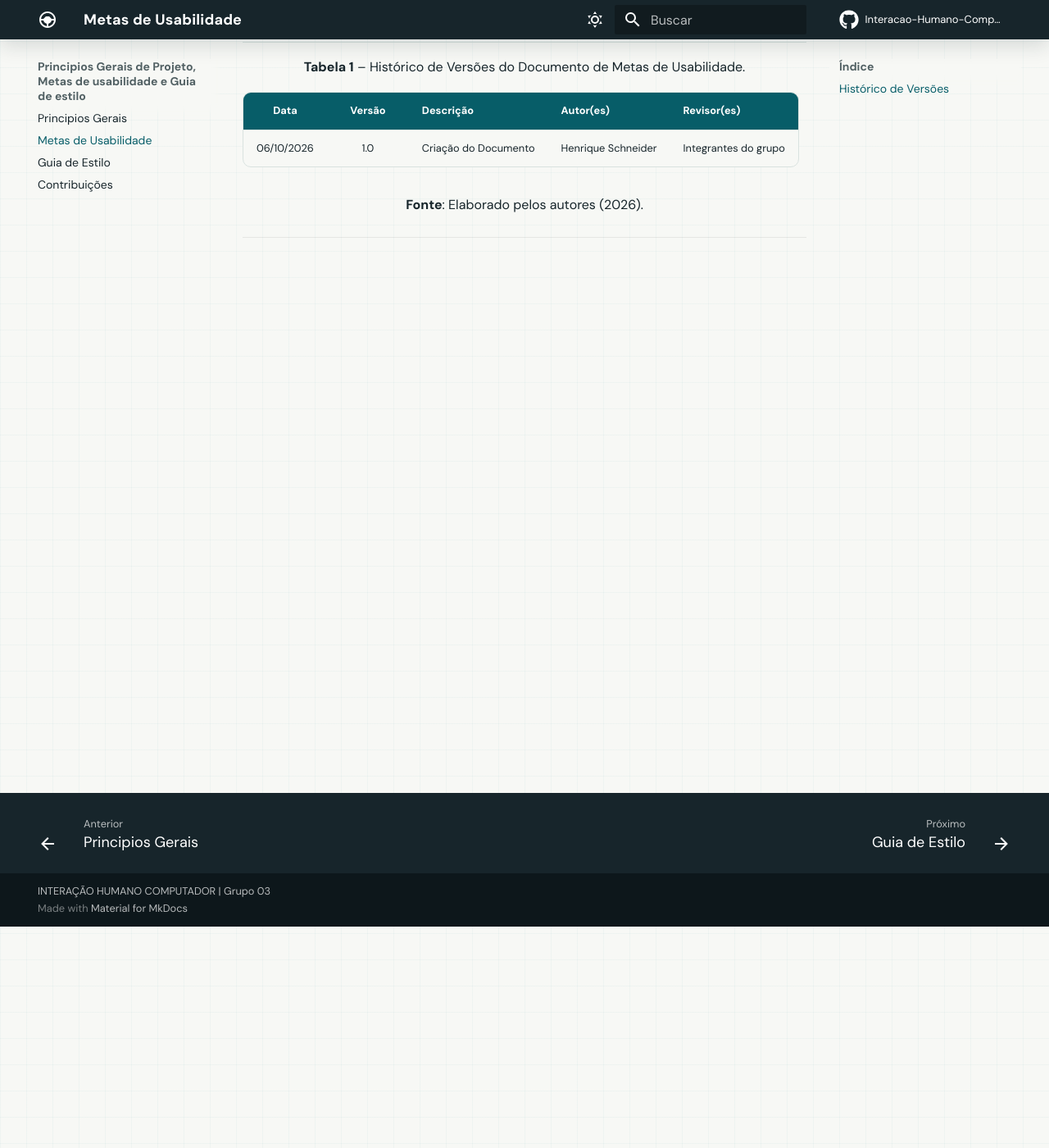
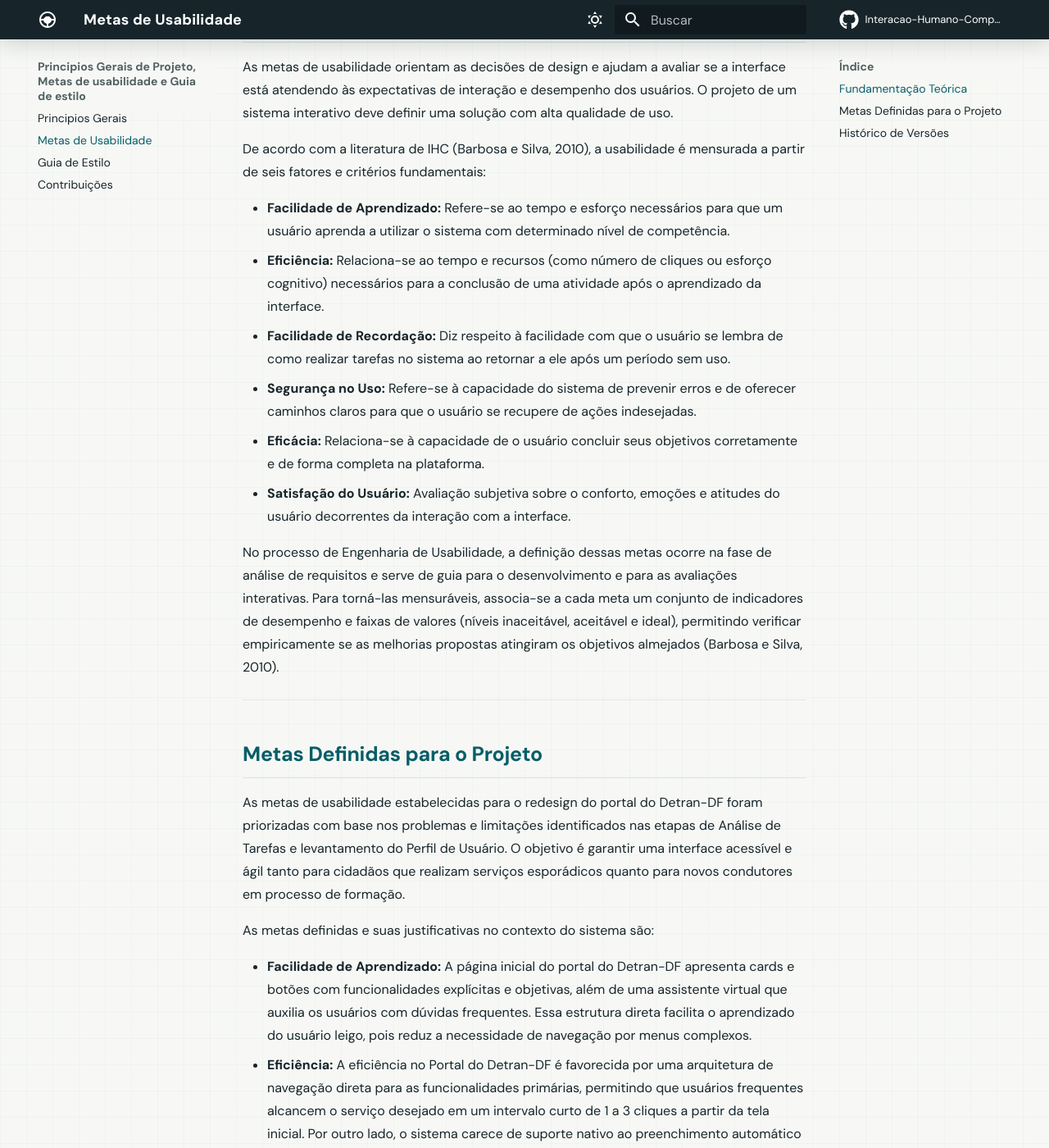
Before and after one commit to Interacao-Humano-Computador/2026.2-Grupo03, an MkDocs documentation site: the page built from docs/guia-estilo/metas/metas.md, in a window 1280 px wide and 1400 px high, scrolled down 270 px. Shown: the whole window at 82% size. Built offline with MkDocs 1.6.1 and Material for MkDocs 9.7.7, drawn with Linux system fonts in a browser that asks for light colours; comment, search, counter and statistics services are not loaded; some of the changed text lies outside the part shown.

Commit message:
docs: adiciona fundamentacao teórica e metas de usabilidade do Detran-DF

```diff
--- a/docs/guia-estilo/metas/metas.md
+++ b/docs/guia-estilo/metas/metas.md
@@ -1,6 +1,35 @@
 # Metas de Usabilidade
 
 ---
+## Fundamentação Teórica
+As metas de usabilidade orientam as decisões de design e ajudam a avaliar se a interface está atendendo às expectativas de interação e desempenho dos usuários. O projeto de um sistema interativo deve definir uma solução com alta qualidade de uso.
+
+De acordo com a literatura de IHC (Barbosa e Silva, 2010), a usabilidade é mensurada a partir de seis fatores e critérios fundamentais:
+
+
+* **Facilidade de Aprendizado:** Refere-se ao tempo e esforço necessários para que um usuário aprenda a utilizar o sistema com determinado nível de competência.
+* **Eficiência:** Relaciona-se ao tempo e recursos (como número de cliques ou esforço cognitivo) necessários para a conclusão de uma atividade após o aprendizado da interface.
+* **Facilidade de Recordação:** Diz respeito à facilidade com que o usuário se lembra de como realizar tarefas no sistema ao retornar a ele após um período sem uso.
+* **Segurança no Uso:** Refere-se à capacidade do sistema de prevenir erros e de oferecer caminhos claros para que o usuário se recupere de ações indesejadas.
+* **Eficácia:** Relaciona-se à capacidade de o usuário concluir seus objetivos corretamente e de forma completa na plataforma.
+* **Satisfação do Usuário:** Avaliação subjetiva sobre o conforto, emoções e atitudes do usuário decorrentes da interação com a interface.
+
+No processo de Engenharia de Usabilidade, a definição dessas metas ocorre na fase de análise de requisitos e serve de guia para o desenvolvimento e para as avaliações interativas. Para torná-las mensuráveis, associa-se a cada meta um conjunto de indicadores de desempenho e faixas de valores (níveis inaceitável, aceitável e ideal), permitindo verificar empiricamente se as melhorias propostas atingiram os objetivos almejados (Barbosa e Silva, 2010).
+
+---
+## Metas Definidas para o Projeto
+As metas de usabilidade estabelecidas para o redesign do portal do Detran-DF foram priorizadas com base nos problemas e limitações identificados nas etapas de Análise de Tarefas e levantamento do Perfil de Usuário. O objetivo é garantir uma interface acessível e ágil tanto para cidadãos que realizam serviços esporádicos quanto para novos condutores em processo de formação.
+
+As metas definidas e suas justificativas no contexto do sistema são:
+
+* **Facilidade de Aprendizado:** A página inicial do portal do Detran-DF apresenta cards e botões com funcionalidades explícitas e objetivas, além de uma assistente virtual que auxilia os usuários com dúvidas frequentes. Essa estrutura direta facilita o aprendizado do usuário leigo, pois reduz a necessidade de navegação por menus complexos.
+* **Eficiência:** A eficiência no Portal do Detran-DF é favorecida por uma arquitetura de navegação direta para as funcionalidades primárias, permitindo que usuários frequentes alcancem o serviço desejado em um intervalo curto de 1 a 3 cliques a partir da tela inicial. Por outro lado, o sistema carece de suporte nativo ao preenchimento automático avançado de dados em formulários para usuários autenticados, além de não oferecer atalhos de teclado customizáveis ou ferramentas de busca e comando por voz.
+* **Facilidade de Recordação:** A utilização do sistema se torna bastante intuitiva com a experiência de apenas alguns usuários; voltada para quem tem mais afinidade com a tecnologia, essa memorização torna-se mais propícia.
+* **Segurança no Uso:** No Portal do Detran-DF, a segurança no uso manifesta-se positivamente na validação de campos estruturados em formulários de consulta. Além disso, as etapas de acesso e consulta de serviços exigem a confirmação de dados do veículo ou condutor antes de gerar documentos oficiais, o que reduz a ocorrência de emissões acidentais de taxas ou guias para veículos de terceiros. Por outro lado, o sistema apresenta fragilidades na prevenção de erros em ações críticas e na recuperação de dados digitados. Em fluxos mais extensos, como no agendamento de atendimentos ou na solicitação de serviços de habilitação, a navegação entre etapas não possui mecanismos adequados para salvar o progresso temporário do usuário, fazendo com que o retorno ou recarregamento acidental da página resulte na perda total das informações inseridas.
+* **Eficácia:** No Portal do Detran-DF, a eficácia do sistema apresenta um desempenho parcialmente satisfatório, demonstrando êxito na execução da maioria das funcionalidades propostas. De modo geral, o cidadão consegue concluir os eventos e solicitações desejadas, recebendo o retorno adequado das ações realizadas e atingindo os seus objetivos principais.
+
+---
+
 
 ## Histórico de Versões
 
@@ -8,7 +37,8 @@
 
 | Data | Versão | Descrição | Autor(es) | Revisor(es) |
 | :---: | :---: | :--- | :--- | :--- |
-| 06/10/2026 | 1.0 | Criação do Documento | Henrique Schneider | Integrantes do grupo |
+|06/10/2026 | 1.1 | Redação das metas de usabilidade | João Vitor Tavares | Henrique Schneider |
+| 06/10/2026 | 1.0 | Criação do Documento | Henrique Schneider | João Vitor Tavares |
 
 <p align="center"><b>Fonte</b>: Elaborado pelos autores (2026).</p>
 
```
Also changed, not shown: docs/index.md (+2 -1 lines).
